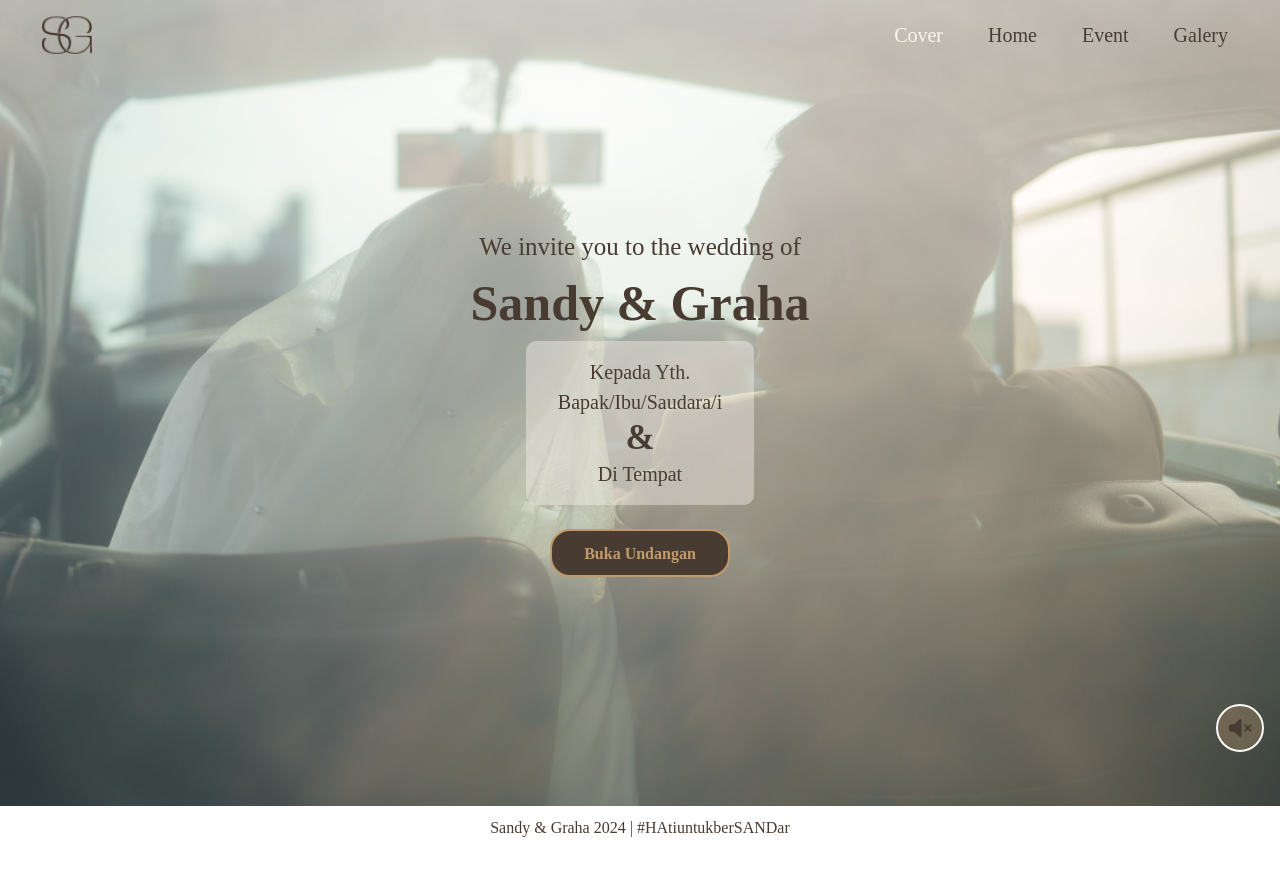
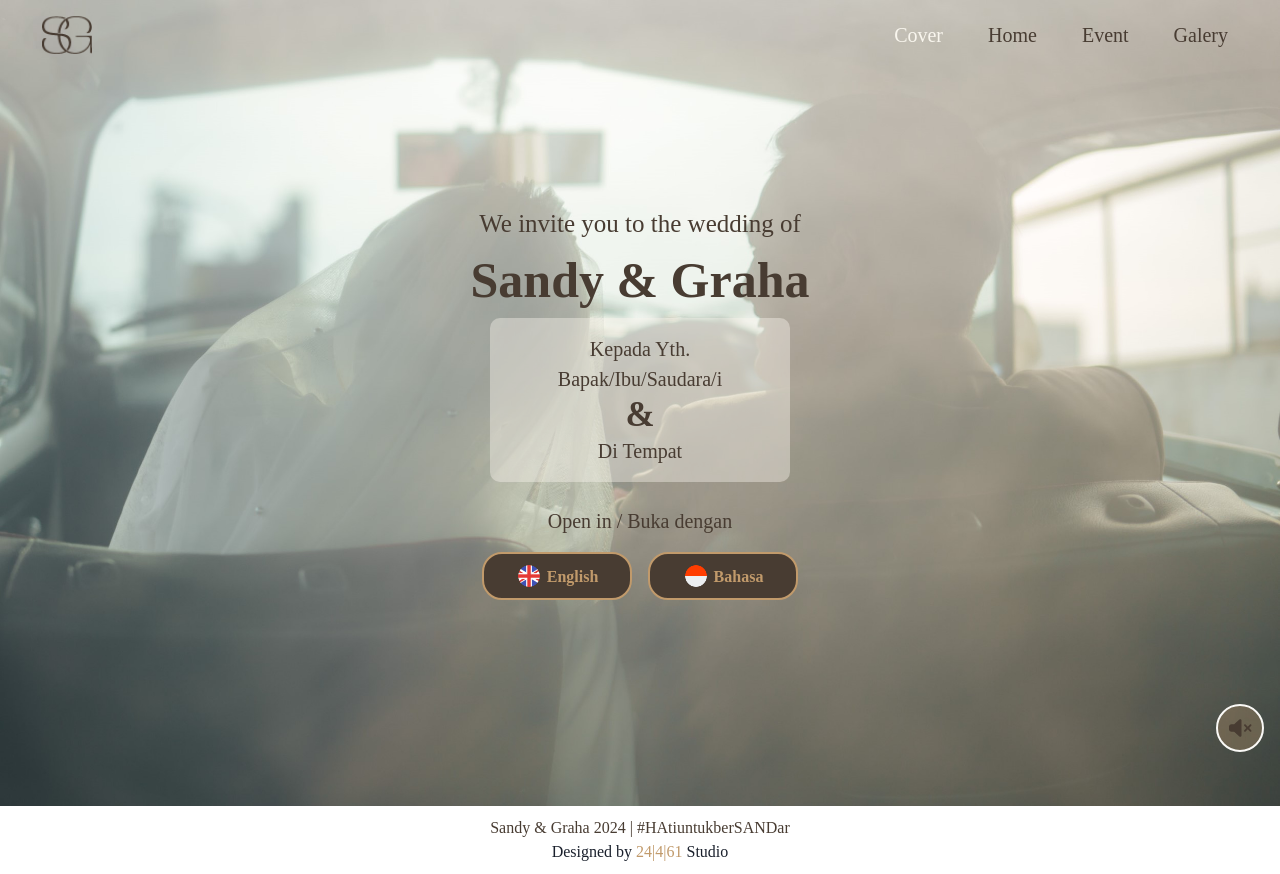
Before and after one commit to Grahaeryck/wedinvitation, a React (Create React App) app: page /cover in a window 1280 px wide. Before the commit the page ends 850 px from the top, so only its background shows below. Built offline with nearby package versions, Linux system fonts and the light colour scheme.

Commit message:
add language

```diff
--- a/src/Pages/LandingWimg.tsx
+++ b/src/Pages/LandingWimg.tsx
@@ -1,34 +1,44 @@
-import { ReactNode, useState, useMemo, useEffect} from "react";
-import {Route, Link, Routes, useNavigate, useSearchParams } from 'react-router-dom';
-
+import { useState, useEffect} from "react";
+import {useNavigate, useSearchParams } from 'react-router-dom';
 import {
   Box,
   Flex,
-  Container,
   Text,
   Button,
-  IconButton,
   Stack,
-  Heading
+  Heading,
+  Image
 } from "@chakra-ui/react";
 import IntroBg from '../Asset/IntroBg.jpg';
+import English96 from '../Asset/English96.png';
+import Indonesia96 from '../Asset/Indonesia96.png';
 
 type Props = {};
 function LandingWimg({}: Props) {
+    let gAttribute1 : string = 'to';
+    let gAttribute2 : string = "partner";
+
     const [searchParams] = useSearchParams();
     const [guests, setGuest ] = useState<string | null>('Guest');
     const [partner, setPartner ] = useState<string | any>('Guest Partner');
     const navigate = useNavigate();
 
-    const handleOpen = () => {
-        navigate('/Home', {
+    const handleOpenID = () => {
+        navigate('/id/Home', {
             state: {
             }
         })
     }
 
-    const t1 = searchParams.get('to');
-    const t2 = searchParams.get('partner');
+    const handleOpenENG = () => {
+        navigate('/eng/Home', {
+            state: {
+            }
+        })
+    }
+
+    const t1 = searchParams.get(gAttribute1);
+    const t2 = searchParams.get(gAttribute2);
 
     useEffect(() => {
         document.title = "Sandy & Graha | #HAtiuntukberSANDar";
@@ -37,8 +47,8 @@ function LandingWimg({}: Props) {
             setGuest(t1);
             setPartner(t2);
 
-            localStorage.setItem('Guest', JSON.stringify(searchParams.get('to')));
-            localStorage.setItem('Partner', JSON.stringify(searchParams.get('partner')));
+            localStorage.setItem('Guest', JSON.stringify(searchParams.get(gAttribute1)));
+            localStorage.setItem('Partner', JSON.stringify(searchParams.get(gAttribute2)));
         }
         else
         {
@@ -47,8 +57,8 @@ function LandingWimg({}: Props) {
         }
     }, []);
 
-    console.log(searchParams.get('to')); // 'name'
-    console.log(searchParams.get('partner')); // 'name'
+    //console.log(searchParams.get('to')); // 'name'
+    //console.log(searchParams.get('partner')); // 'name'
 
     return (
       <>
@@ -76,29 +86,85 @@ function LandingWimg({}: Props) {
                         bg={'rgba(249, 246, 238, 0.4)'}
                         borderRadius={'10px'}
                     >
-                        <Flex align={'center'} justify={'center'} direction={'column'} my='1rem' px='2rem'>
+                        <Flex
+                            align={'center'}
+                            justify={'center'}
+                            direction={'column'}
+                            my='1rem'
+                            px='2rem'
+                            minW={'300px'}
+                        >
                             <Text fontSize={{ base: "16px", md: "18px" , lg: "20px" }} as="p" color={"#483C32"}>Kepada Yth.</Text>
                             <Text fontSize={{ base: "16px", md: "18px" , lg: "20px" }} as="p" color={"#483C32"}>Bapak/Ibu/Saudara/i</Text>
-                            <Heading fontSize={{ base: "25px", md: "30px" , lg: "35px" }} as="h1" color={"#483C32"}>{guests} & {partner}</Heading>
+                            {partner == 0 ?
+                                (<Heading
+                                    fontSize={{ base: "25px", md: "30px" , lg: "35px" }}
+                                    as="h1"
+                                    color={"#483C32"}
+                                 >
+                                    {guests}
+                                 </Heading>
+                                ):(
+                                 <Heading
+                                    fontSize={{ base: "25px", md: "30px" , lg: "35px" }}
+                                    as="h1"
+                                    color={"#483C32"}
+                                 >
+                                    {guests} & {partner}
+                                 </Heading>
+                                )}
                             <Text fontSize={{ base: "16px", md: "18px" , lg: "20px" }} as="p" color={"#483C32"}>Di Tempat</Text>
 
                         </Flex>
                     </Box>
+                    <Text fontSize={{ base: "16px", md: "18px" , lg: "20px" }} as="p" color={"#483C32"} mt={'1rem'}> Open in / Buka dengan </Text>
+                    <Flex gap={'1rem'} mt={'0.5rem'}>
                         <Button
-                      mt={'1rem'}
                           size='md'
                           height='48px'
-                      width='180px'
+                          width='150px'
                           border='2px'
                           color='#C19A6B'
                           bgColor='#483C32'
                           borderColor='#C19A6B'
                           borderRadius='20px'
-                      _hover={{ bgColor:'##F9F6EE'}}
-                      onClick={handleOpen}
+                          _hover={{ bgColor:'#F9F6EE'}}
+                          onClick={handleOpenENG}
+
                         >
-                        Buka Undangan
+                            <Flex gap='5px' align={'center'}>
+                                <Image
+                                      boxSize={'26px'}
+                                      objectFit='cover'
+                                      src={English96}
+                                      justifyContent={'center'}
+                                />
+                                <Text>English</Text>
+                            </Flex>
                         </Button>
+                        <Button
+                          size='md'
+                          height='48px'
+                          width='150px'
+                          border='2px'
+                          color='#C19A6B'
+                          bgColor='#483C32'
+                          borderColor='#C19A6B'
+                          borderRadius='20px'
+                          _hover={{ bgColor:'#F9F6EE'}}
+                          onClick={handleOpenID}
+                        >
+                            <Flex gap='5px' align={'center'}>
+                                <Image
+                                    boxSize={'26px'}
+                                    objectFit='cover'
+                                    src={Indonesia96}
+                                    justifyContent={'center'}
+                                />
+                                <Text>Bahasa</Text>
+                            </Flex>
+                        </Button>
+                    </Flex>
                 </Stack>
             </Flex>
         </Box>
--- a/src/Sections/Attendance.tsx
+++ b/src/Sections/Attendance.tsx
@@ -31,7 +31,7 @@ function Attendance({}: Props) {
         <>
         <Box
             maxW={"container.2xl"}
-            h="wrap"
+            h="100vh"
             backgroundImage={AttendanceBG}
             bgAttachment={'fixed'}
             bgSize="cover"
@@ -51,14 +51,14 @@ function Attendance({}: Props) {
                         textColor={"#FAF9F6"}
                         fontSize={{ base: "30px", md: "35x" , lg: "40px" }}
                     >
-                        Are you Attending?
+                        Rsvp
                     </Heading>
                     <Text
                         textColor={"#F9F6EE"}
                         fontSize={{ base: "18px", md: "20px" , lg: "25px" }}
 
                     >
-                        Please Fill-up the form to notify us that you're attending. Thanks.</Text>
+                        Mohon untuk dapat mengisi formulir dibawah ini.</Text>
 
                     <Grid
                       templateColumns='repeat(3, 1fr)'
--- a/src/Sections/Footbar.tsx
+++ b/src/Sections/Footbar.tsx
@@ -3,7 +3,8 @@ import {
   Box,
   Flex,
   Container,
-  Text
+  Text,
+  Link
 } from "@chakra-ui/react";
 
 type Props = {
@@ -22,8 +23,16 @@ type Props = {
             px={["0rem", "4rem", "4rem", "0rem"]}
           >
             {/* <Flex bg="#F9F6EE" justify="center" > */}
-            <Flex justify="center">
-              <Text m="10px" color={'#483C32'}>Sandy & Graha 2024 | #HAtiuntukberSANDar</Text>
+            <Flex justify="center" align={'center'} direction={'column'} m="10px">
+              <Text color={'#483C32'}>Sandy & Graha 2024 | #HAtiuntukberSANDar</Text>
+              {/* <Text href='https://chakra-ui.com' color={'#C19A6B'}>4|12|22</Text> */}
+              <Text>
+                Designed by{' '}
+                <Link href='https://www.linkedin.com/in/grahaeryck' color={'#C19A6B'} fontStyle={'bold'} isExternal>
+                  24|4|61
+                </Link>
+                {' '}Studio
+              </Text>
             </Flex>
           </Container>
         </Box>
--- a/src/Sections/Gift.tsx
+++ b/src/Sections/Gift.tsx
@@ -49,7 +49,7 @@ function Gift({}: Props) {
                                 color={"#483C32"}
                                 align={'center'}
                             >
-                                Kehadiran dan support anda di hari spesial kami adalah hadiah terbaik bagi kami.
+                                Kehadiran dan doa restu anda di hari spesial kami adalah hadiah terbaik bagi kami.
                                 Namun, apabila anda ingin merayakan dengan hadiah. Mohon cek details dibawah ini, Terima Kasih.
                             </Text>
                         </Flex>
```
Also changed, not shown: src/App.tsx (+6 -10 lines), src/Components/StoryCarousel/CarouselItems.tsx (deleted, +0 -100 lines), src/Components/StoryCarousel/StoryCarousel.tsx (deleted, +0 -21 lines), src/Pages/Home.tsx (+28 -30 lines), src/Sections/Doa.tsx (+17 -7 lines), src/Sections/Gallery.tsx (+12 -1 lines), src/Sections/GroomBride.tsx (+23 -5 lines), src/Sections/Story.tsx (+5 -10 lines), src/Asset/English96.png (added), src/Asset/Indonesia96.png (added). Lines whose indentation alone changed are shown as unchanged.
